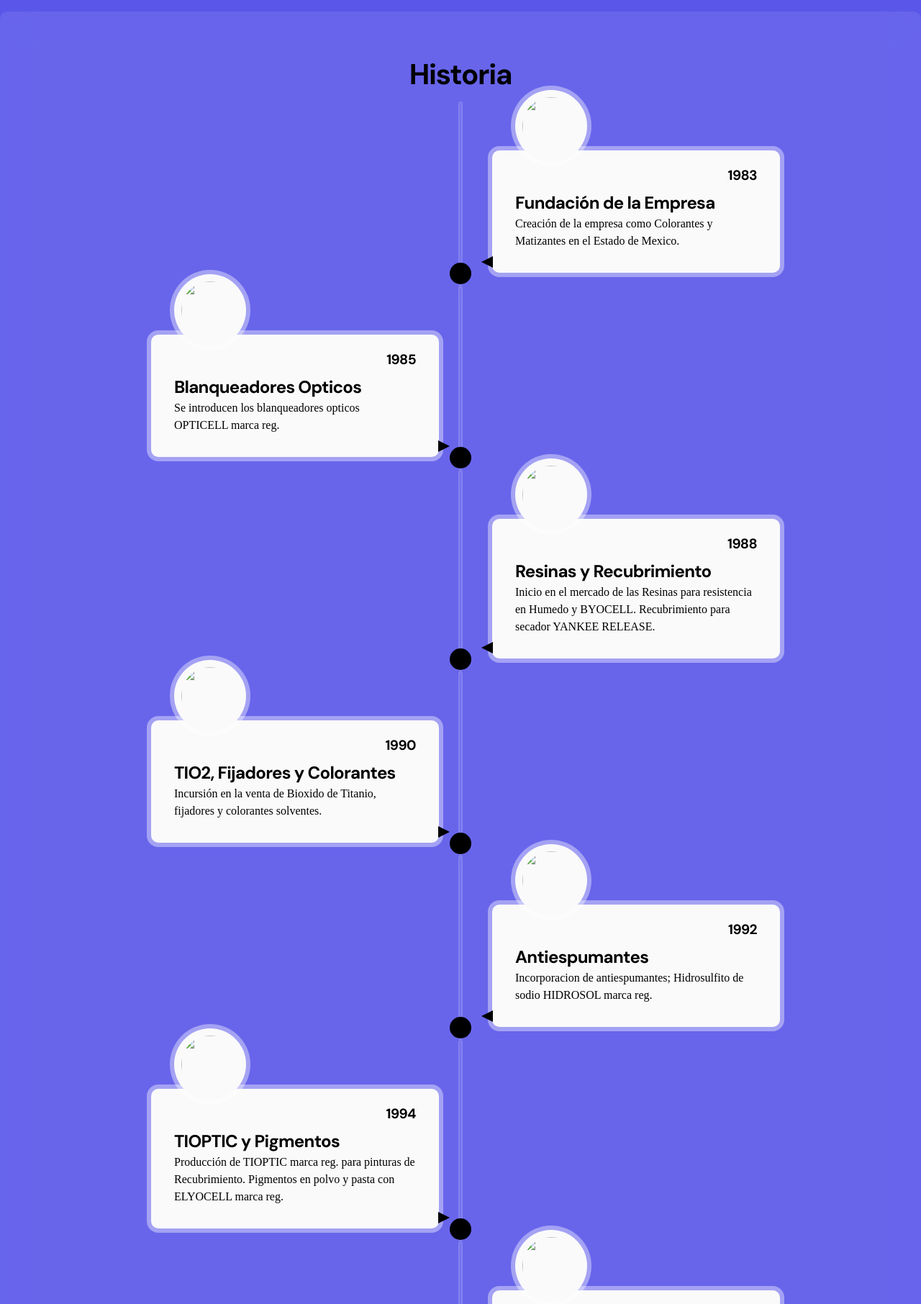
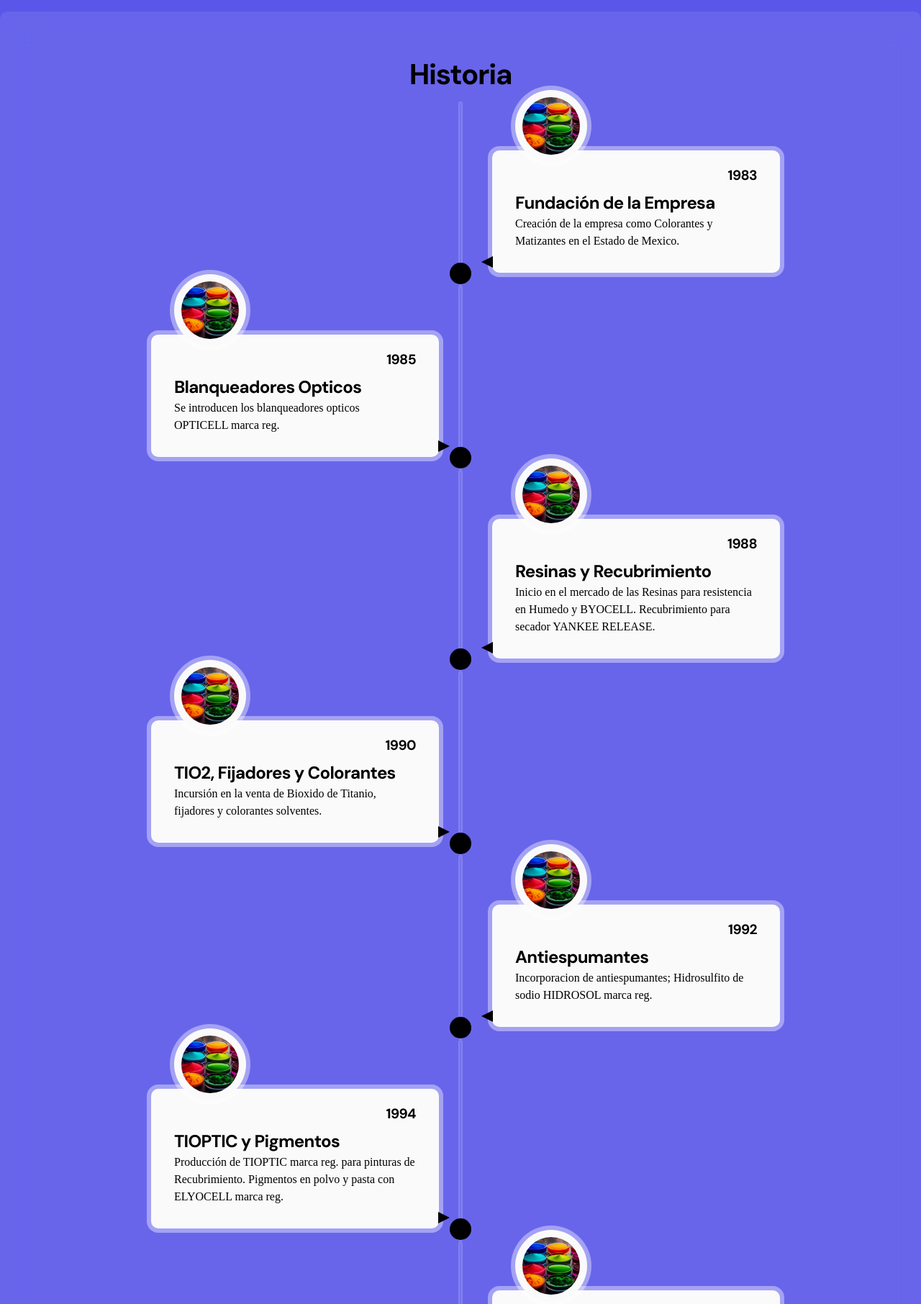
Before and after one commit to AlexFierro205/ByC, a plain HTML site: page ByC/about.html in a window 1280 px wide. Shown: the part 2840-4652 px from the top of the page at 72% size. Drawn offline with Linux system fonts and the light colour scheme; files whose address does not match are found by name.

Commit message:
imagenes de prueba

```diff
--- a/ByC/about.html
+++ b/ByC/about.html
@@ -301,7 +301,7 @@
                     <ul>
                         <li>
                             <div>
-                                <img src="img/1.jpg" alt="">
+                                <img src="assets/images/about/1.jpg" alt="">
                                 <h3>1983</h3>
                                 <h4>Fundación de la Empresa</h4>
                                 <p>Creación de la empresa como Colorantes y Matizantes en el
@@ -311,7 +311,7 @@
                         </li>
                         <li>
                             <div>
-                                <img src="img/1.jpg" alt="">
+                                <img src="assets/images/about/1.jpg" alt="">
                                 <h3>1985</h3>
                                 <h4>Blanqueadores Opticos</h4>
                                 <p>Se introducen los blanqueadores opticos OPTICELL marca reg.
@@ -320,7 +320,7 @@
                         </li>
                         <li>
                             <div>
-                                <img src="img/1.jpg" alt="">
+                                <img src="assets/images/about/1.jpg" alt="">
                                 <h3>1988</h3>
                                 <h4>Resinas y Recubrimiento</h4>
                                 <p>Inicio en el mercado de las Resinas para
@@ -330,7 +330,7 @@
                         </li>
                         <li>
                             <div>
-                                <img src="img/1.jpg" alt="">
+                                <img src="assets/images/about/1.jpg" alt="">
                                 <h3>1990</h3>
                                 <h4>TIO2, Fijadores y Colorantes</h4>
                                 <p>Incursión en la venta de Bioxido de Titanio,
@@ -340,7 +340,7 @@
                         </li>
                         <li>
                             <div>
-                                <img src="img/1.jpg" alt="">
+                                <img src="assets/images/about/1.jpg" alt="">
                                 <h3>1992</h3>
                                 <h4>Antiespumantes</h4>
                                 <p>Incorporacion de antiespumantes; Hidrosulfito de sodio
@@ -350,7 +350,7 @@
                         </li>
                         <li>
                             <div>
-                                <img src="img/1.jpg" alt="">
+                                <img src="assets/images/about/1.jpg" alt="">
                                 <h3>1994</h3>
                                 <h4>TIOPTIC y Pigmentos</h4>
                                 <p>Producción de TIOPTIC marca reg. para pinturas
@@ -361,7 +361,7 @@
                         </li>
                         <li>
                             <div>
-                                <img src="img/1.jpg" alt="">
+                                <img src="assets/images/about/1.jpg" alt="">
                                 <h3>1996</h3>
                                 <h4>Suavizantes</h4>
                                 <p>Se comienza con suavizantes que son PAPERSOFT y ACRYLSOFT.
@@ -370,7 +370,7 @@
                         </li>
                         <li>
                             <div>
-                                <img src="img/1.jpg" alt="">
+                                <img src="assets/images/about/1.jpg" alt="">
                                 <h3>2000</h3>
                                 <h4>Planta de Tintas</h4>
                                 <p>Inaguración de la Planta de fabricación de tintas. Planta Naucalpan.
@@ -379,7 +379,7 @@
                         </li>
                         <li>
                             <div>
-                                <img src="img/1.jpg" alt="">
+                                <img src="assets/images/about/1.jpg" alt="">
                                 <h3>2003</h3>
                                 <h4>Colorantes al Sulfuro</h4>
                                 <p>Inicio con colorantes al sulfuro.
@@ -387,7 +387,7 @@
                         </li>
                         <li>
                             <div>
-                                <img src="img/1.jpg" alt="">
+                                <img src="assets/images/about/1.jpg" alt="">
                                 <h3>2005</h3>
                                 <h4>Antifon</h4>
                                 <p>Incorporación del antifon base silicon y base agua.
@@ -396,7 +396,7 @@
                         </li>
                         <li>
                             <div>
-                                <img src="img/1.jpg" alt="">
+                                <img src="assets/images/about/1.jpg" alt="">
                                 <h3>2015</h3>
                                 <h4>Planta de purisma de cubos</h4>
                                 <p>Inaguración de la planta en Querétaro de purisma de cubos.
@@ -405,7 +405,7 @@
                         </li>
                         <li>
                             <div>
-                                <img src="img/1.jpg" alt="">
+                                <img src="assets/images/about/1.jpg" alt="">
                                 <h3>2018</h3>
                                 <h4>Ampliación de la Planta</h4>
                                 <p>Se hizo la ampliación de la planta de Naucalpan para la fabricación de
@@ -415,7 +415,7 @@
                         </li>
                         <li>
                             <div>
-                                <img src="img/1.jpg" alt="">
+                                <img src="assets/images/about/1.jpg" alt="">
                                 <h3>2023</h3>
                                 <h4>Remodelación</h4>
                                 <p>Remodelación de la planta de Naucalpan
@@ -512,7 +512,7 @@
                 </div>
             </div>
         </section><!--====== End Team section ======-->
-        <!--====== Start Testimonial Section ======-->
+        <!--====== Start Testimonial Section
         <section class="testimonial-area testimonial-area-v3 pattern-bg dark-blue-bg pt-130 pb-135">
             <div class="shape shape-one"><span><img src="assets/images/shape/circle-logo-2.png" alt=""></span></div>
             <div class="container">
@@ -528,7 +528,7 @@
                 <div class="testimonial-slider-three">
                     <div class="testimonial-item mb-55 wow fadeInUp">
                         <div class="author-thumb">
-                           <img src="assets/images/testimonial/thumb-1.jpg" alt="">
+                           <img src="assets/images/about/1.jpg" alt="">
                         </div>
                         <div class="testimonial-content">
                             <p>Creación de la empresa como Colorantes y Matizantes en el
@@ -754,7 +754,7 @@
                     </div>
                 </div>
             </div>
-        </section>
+        </section>======-->
         <!--====== End Testimonial Section ======-->
         <!--====== Start Partners Section ======-->
         <section class="partners-area pt-125 pb-130">
```
Also changed, not shown: ByC/assets/images/about/1.jpg (added).
